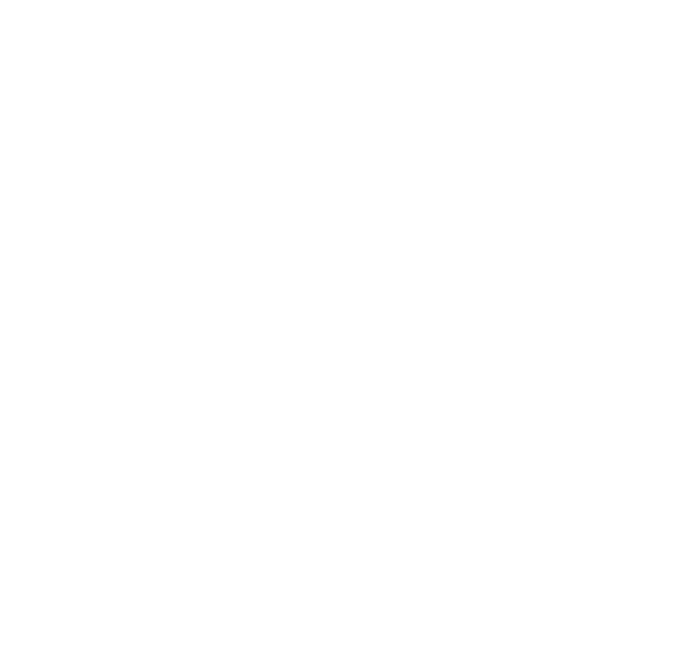
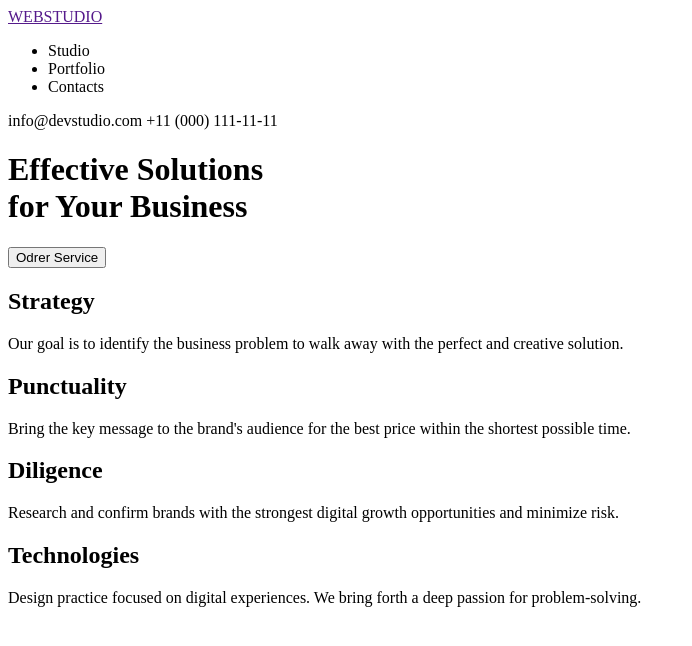
Before and after one commit to byOlexandra/goit-markup-hw-01, a plain HTML site: page index.html in a window 1280 px wide. Shown: the whole page, without its empty margins (0-692 px from the left). Drawn offline with Linux system fonts and the light colour scheme.

Commit message:
modified html

```diff
--- a/index.html
+++ b/index.html
@@ -1,9 +1,54 @@
 <!DOCTYPE html>
-<html>
+<html lang="en">
     <head>
-
+        <title>WEBSTUDIO</title>
+        <meta charset="utf-8" />
     </head>
     <body>
+        <header>
+            <a href="">
+                WEBSTUDIO
+            </a>
+            <nav>
+                <ul>
+                    <li>
+                        Studio
+                    </li>
+                    <li>
+                        Portfolio
+                    </li>
+                    <li>
+                        Contacts
+                    </li>
+                </ul>
+            </nav>
+            <t>info@devstudio.com
+            </t>
+            <t>+11 (000) 111-11-11
+            </t>
+        </header>
+        <main>
+            <h1>Effective Solutions <br>
+            for Your Business</h1>
+            <button type="button">Odrer Service</button>
+            <section>
+                <h2>Strategy</h2>
+                <p>Our goal is to identify the business
+                problem to walk away with the perfect and creative solution. </p>
+                <h2>Punctuality</h2>
+                <p>Bring the key message to the brand's audience for the best price within the shortest possible time.</p>
+                <h2>Diligence</h2>
+                <p>Research and confirm brands with the strongest digital growth opportunities and minimize risk.</p>
+                <h2>Technologies</h2>
+                <p>Design practice focused on digital experiences. We bring forth a deep passion for problem-solving.</p>
+            </section>
+            <section>
+
+            </section>
+        </main>
+        <footer>
+
+        </footer>
 
     </body>
 </html>
```
Also changed, not shown: 1 other file.
